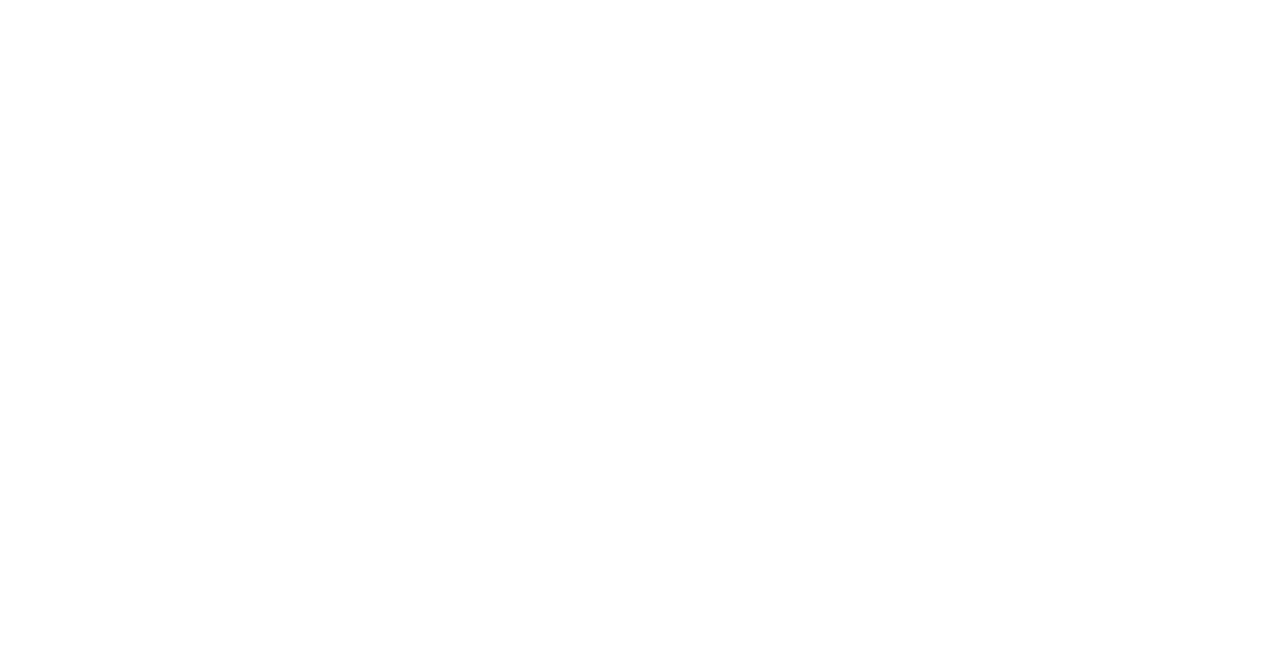
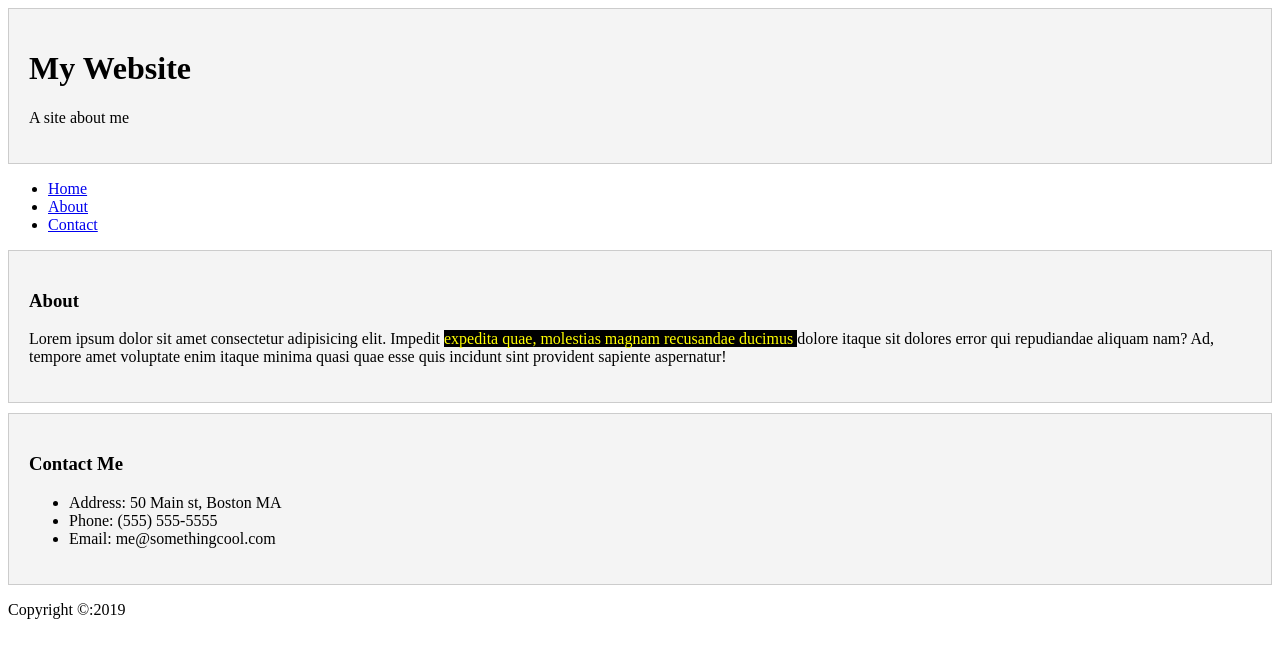
Before and after one commit to artistic-engineer/Udemy_HTML-CSS_BradTraversy, a plain HTML site: page Section2_Html_Basics/09_ids_class.html in a window 1280 px wide. Drawn offline with Linux system fonts and the light colour scheme.

Commit message:
update html part, ids_class

```diff
--- a/Section2_Html_Basics/09_ids_class.html
+++ b/Section2_Html_Basics/09_ids_class.html
@@ -1,12 +1,55 @@
 <!DOCTYPE html>
 <html lang="en">
-<head>
-    <meta charset="UTF-8">
-    <meta http-equiv="X-UA-Compatible" content="IE=edge">
-    <meta name="viewport" content="width=device-width, initial-scale=1.0">
-    <title>Document</title>
-</head>
-<body>
-
-</body>
+  <head>
+    <meta charset="UTF-8" />
+    <meta http-equiv="X-UA-Compatible" content="IE=edge" />
+    <meta name="viewport" content="width=device-width, initial-scale=1.0" />
+    <title>Div, span, id and class</title>
+    <style>
+      .card {
+        border: 1px solid #ccc;
+        background: #f4f4f4;
+        padding: 20px;
+        margin-bottom: 10px;
+      }
+      .enhance {
+        color: yellow;
+        background-color: black;
+      }
+    </style>
+  </head>
+  <body>
+    <div id="main-header" class="card">
+      <h1>My Website</h1>
+      <p>A site about me</p>
+    </div>
+    <ul id="main-nav">
+      <li><a href="#">Home</a></li>
+      <li><a href="#">About</a></li>
+      <li><a href="#">Contact</a></li>
+    </ul>
+    <div id="about" class="card">
+      <h3>About</h3>
+      <p>
+        Lorem ipsum dolor sit amet consectetur adipisicing elit. Impedit
+        <span class="enhance">
+          expedita quae, molestias magnam recusandae ducimus
+        </span>
+        dolore itaque sit dolores error qui repudiandae aliquam nam? Ad, tempore
+        amet voluptate enim itaque minima quasi quae esse quis incidunt sint
+        provident sapiente aspernatur!
+      </p>
+    </div>
+    <div id="contact" class="card">
+        <h3>Contact Me</h3>
+        <ul>
+            <li>Address: 50 Main st, Boston MA</li>
+            <li>Phone: (555) 555-5555</li>
+            <li>Email: me@somethingcool.com</li>
+        </ul>
+    </div>
+    <div id="footer">
+        <p>Copyright &copy:2019</p>
+    </div>
+  </body>
 </html>
```
Also changed, not shown: Section2_Html_Basics/05_links_images.html (+5 -5 lines).
